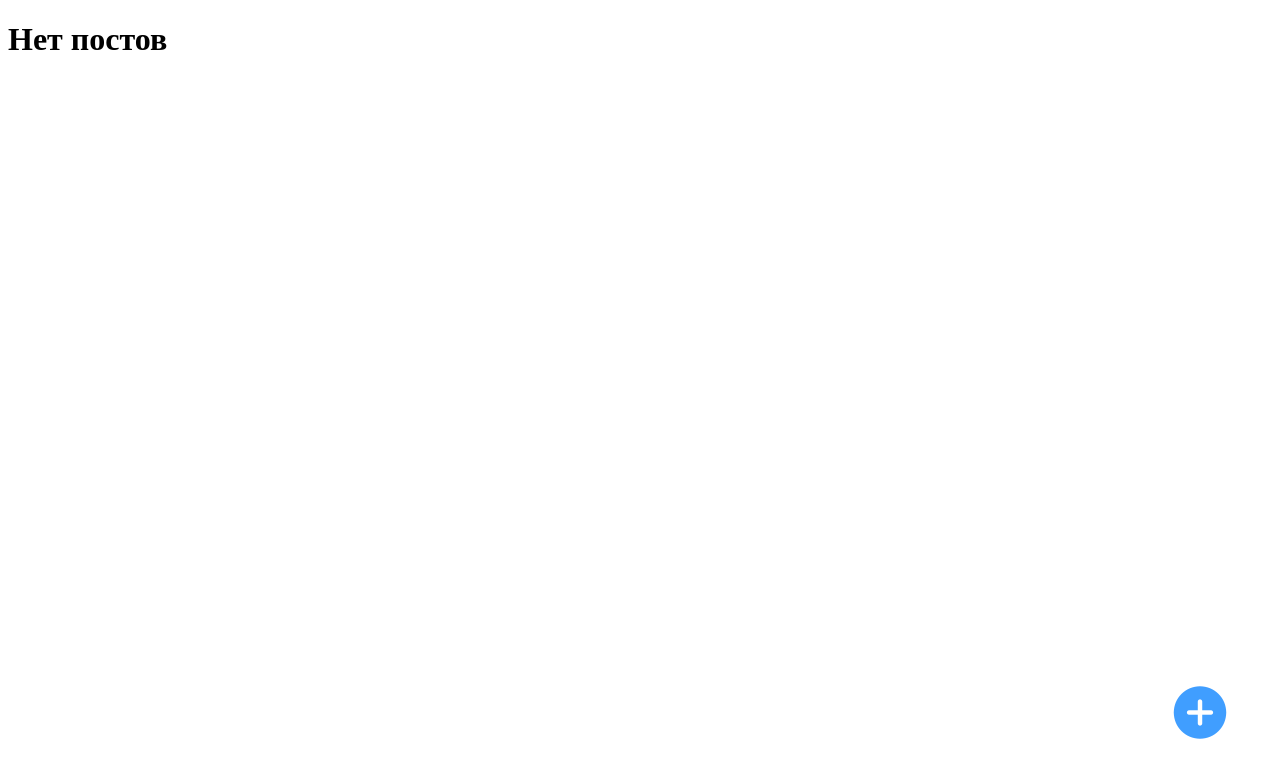
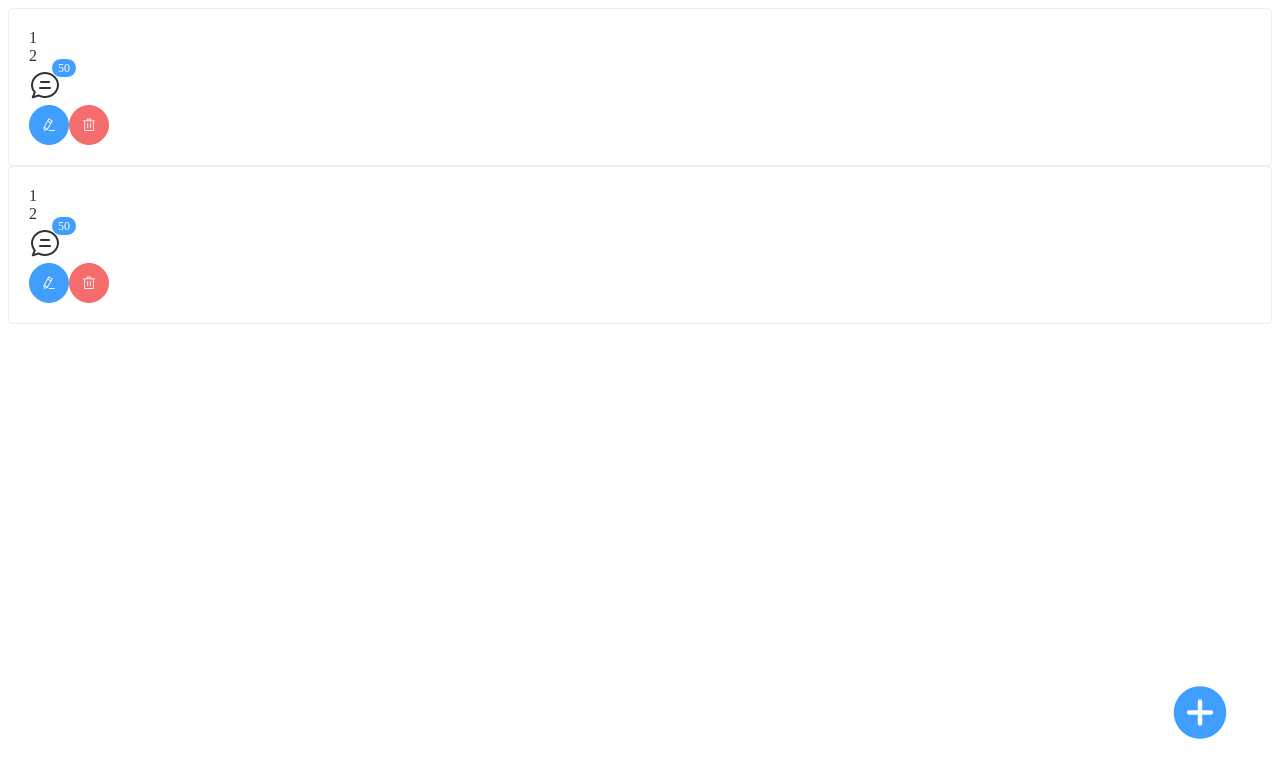
Before and after one commit to EvgeniiLu/vita-soft-test-task, a Vue app: page / in a window 1280 px wide. Shown: the top 778 px of the page. Built offline with nearby package versions, Linux system fonts and the light colour scheme.

Commit message:
add addpostfunc

```diff
--- a/src/App.vue
+++ b/src/App.vue
@@ -5,13 +5,13 @@
         <div
           class="post"
           @click="dialogVisible = true"
-          v-for="item of posts"
-          :key="item"
+          v-for="(item, key) of posts"
+          :key="key"
         >
           <el-card shadow="hover">
             <div class="content">
-              <div class="post-title">lorem</div>
-              <div class="post-description">lorem</div>
+              <div class="post-title">{{ item.title }}</div>
+              <div class="post-description">{{ item.desc }}</div>
             </div>
             <div class="post-comments-counter">
               <el-badge :value="50" type="primary">
@@ -72,7 +72,7 @@
           </div>
         </el-dialog>
       </div>
-      <modal-post-area />
+      <modal-post-area @add="addPost" />
     </div>
   </div>
 </template>
@@ -88,7 +88,18 @@ export default {
 
   data() {
     return {
-      posts: [],
+      posts: [
+        {
+          title: "1",
+          desc: "2",
+          text: "3",
+        },
+        {
+          title: "1",
+          desc: "2",
+          text: "3",
+        },
+      ],
 
       dialogVisible: false,
 
@@ -131,6 +142,10 @@ export default {
         }
       });
     },
+
+    addPost(post) {
+      this.posts.unshift(post);
+    },
   },
 };
 </script>
--- a/src/components/ModalPostArea.vue
+++ b/src/components/ModalPostArea.vue
@@ -36,7 +36,7 @@
 </template>
 <script>
 export default {
-  name: "AddPost",
+  name: "ModalPostArea",
   data() {
     return {
       titlePost: "",
@@ -87,7 +87,8 @@ export default {
     submitForm(formName) {
       this.$refs[formName].validate((valid) => {
         if (valid) {
-          this.$emit("addPost", this.form);
+          this.$emit("add", this.form);
+          this.dialogVisible = false;
         } else {
           console.log("error submit!!");
           return false;
```
